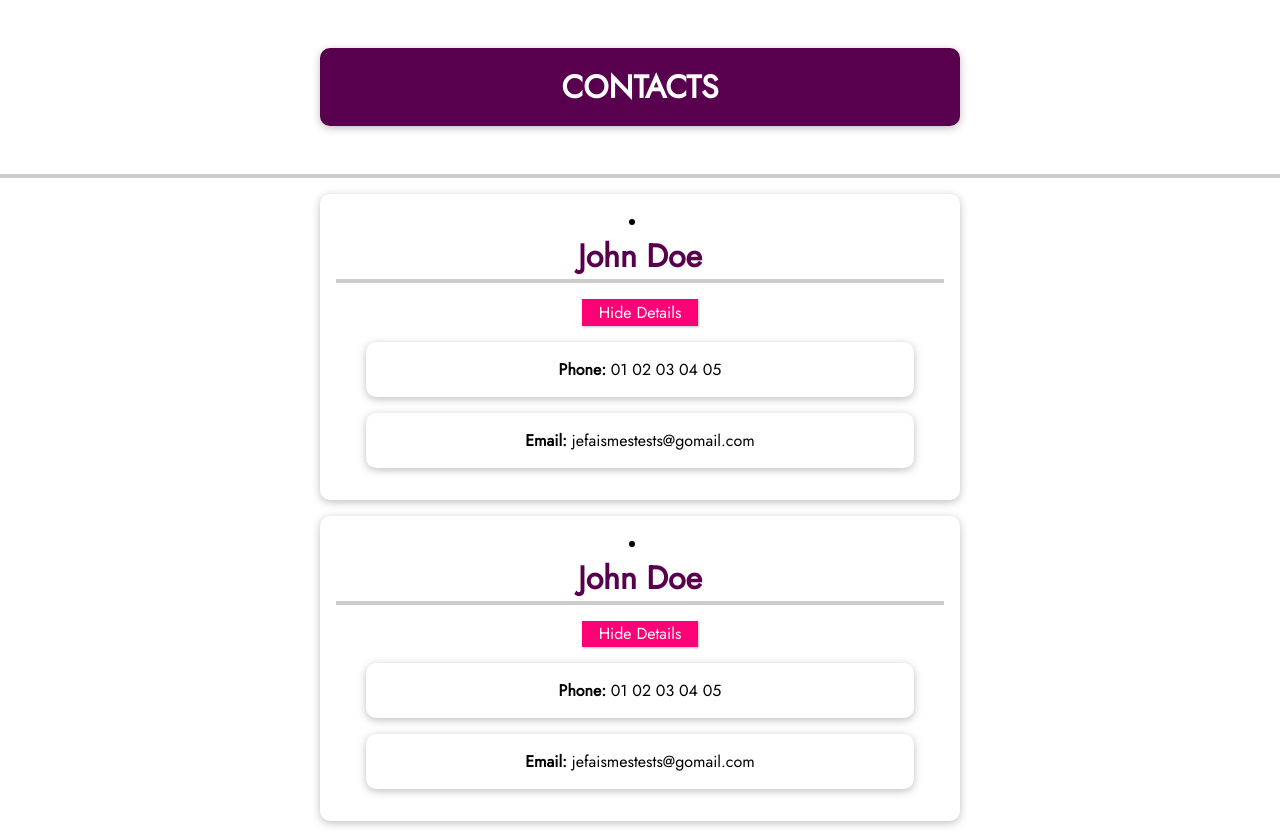
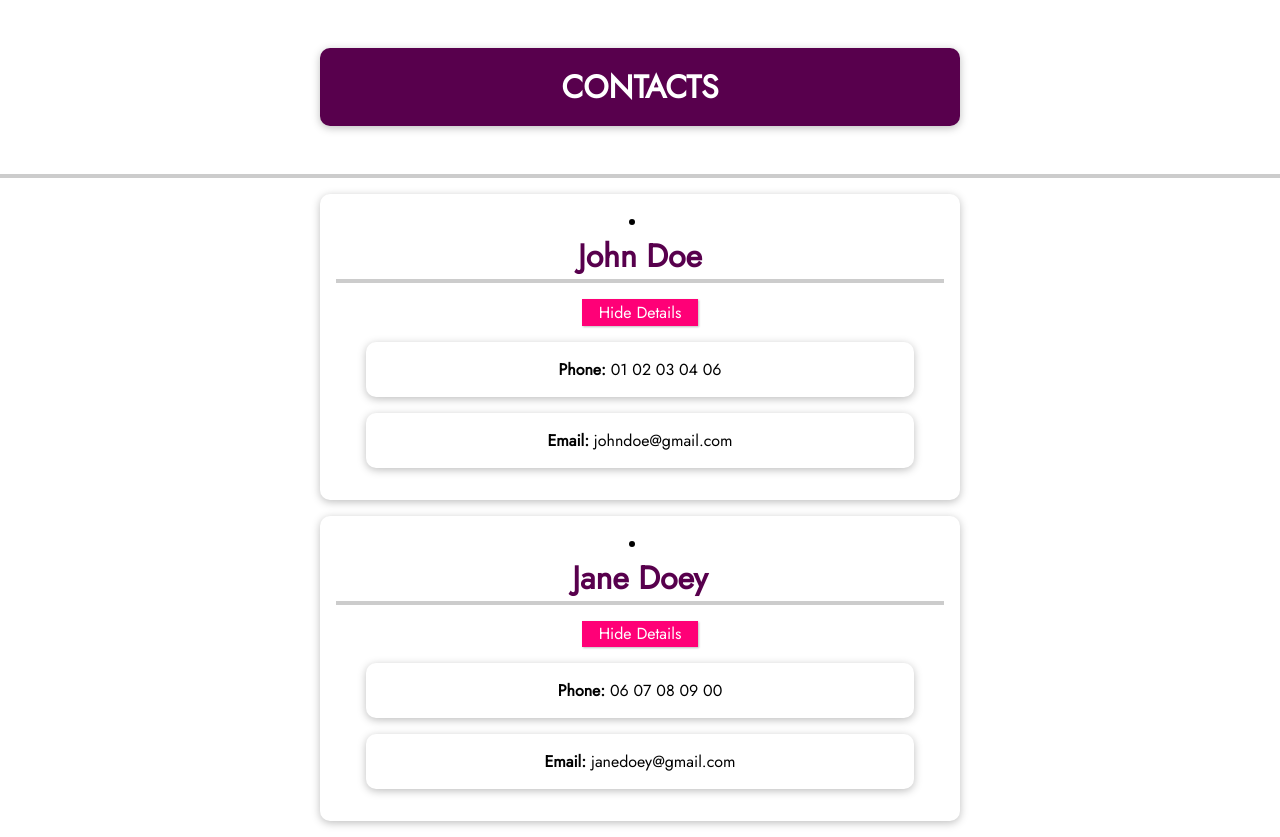
Before and after one commit to cyrilmarois/udemy-vue, a Vue app in the folder Projects/vue-first-app/: page / in a window 1280 px wide. Built offline with nearby package versions, Linux system fonts and the light colour scheme.

Commit message:
feat(data): pass data to child cmpt using props

```diff
--- a/Projects/vue-first-app/src/App.vue
+++ b/Projects/vue-first-app/src/App.vue
@@ -1,30 +1,25 @@
 <template>
   <h2><header>CONTACTS</header></h2>
-  <contact-list></contact-list>
-  <contact-list></contact-list>
+  <contact-list
+    id="1"
+    first-name="John"
+    last-name="Doe"
+    phone="01 02 03 04 06"
+    email="johndoe@gmail.com"
+  ></contact-list>
+  <contact-list
+    id="2"
+    first-name="Jane"
+    last-name="Doey"
+    phone="06 07 08 09 00"
+    email="janedoey@gmail.com"
+  ></contact-list>
 </template>
 
 <script>
 export default {
   data() {
-    return {
-      contacts: [
-        {
-          id: 1,
-          firstName: 'John',
-          lastName: 'Doe',
-          phone: '01 02 03 04 05',
-          email: 'johndoe@gmail.com',
-        },
-        {
-          id: 2,
-          firstName: 'Jane',
-          lastName: 'Does',
-          phone: '06 07 08 09 00',
-          email: 'janedoes@gmail.com',
-        },
-      ],
-    };
+    return {};
   },
 };
 </script>
--- a/Projects/vue-first-app/src/components/ContactList.vue
+++ b/Projects/vue-first-app/src/components/ContactList.vue
@@ -1,28 +1,22 @@
 <template>
-  <li :key="contact.id">
-    <h2>{{ contact.firstName }} {{ contact.lastName }}</h2>
+  <li :key="id">
+    <h2>{{ firstName }} {{ lastName }}</h2>
     <button @click="toggleContactDetails">
       {{ toggleContactInfo ? 'Hide' : 'Show' }} Details
     </button>
     <ul v-if="toggleContactInfo">
-      <li><strong>Phone:</strong> {{ contact.phone }}</li>
-      <li><strong>Email:</strong> {{ contact.email }}</li>
+      <li><strong>Phone:</strong> {{ phone }}</li>
+      <li><strong>Email:</strong> {{ email }}</li>
     </ul>
   </li>
 </template>
 
 <script>
 export default {
+  props: ['id', 'firstName', 'lastName', 'phone', 'email'],
   data() {
     return {
       toggleContactInfo: true,
-      contact: {
-        id: 1,
-        firstName: 'John',
-        lastName: 'Doe',
-        phone: '01 02 03 04 05',
-        email: 'jefaismestests@gomail.com',
-      },
     };
   },
   methods: {
```
